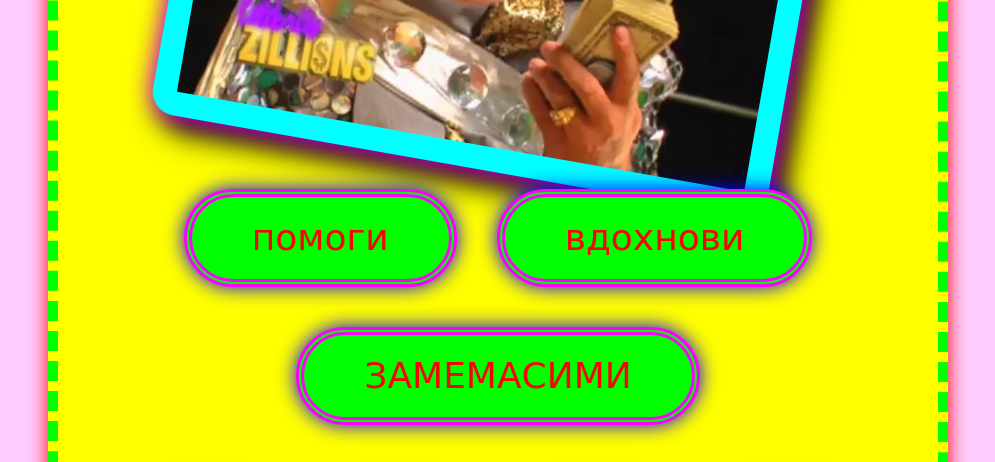
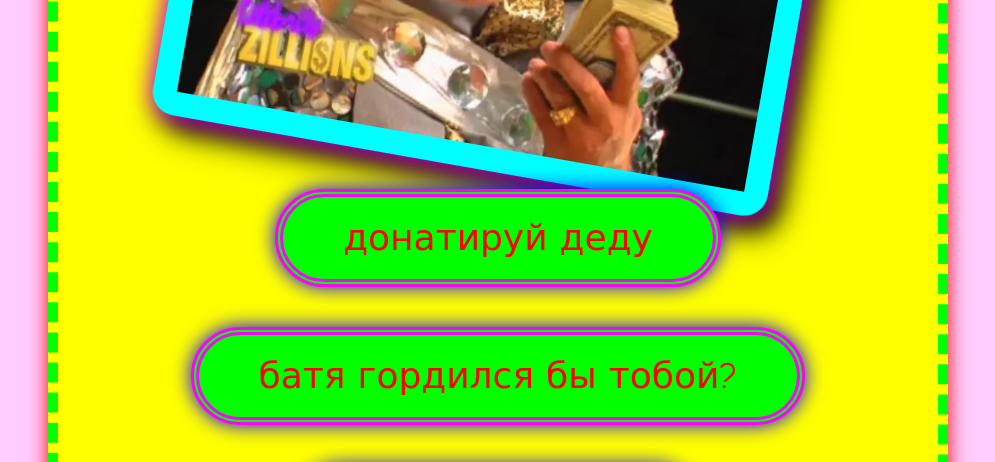
Before and after one commit to madKULOLO/madkulolo.github.io, a plain HTML site: page index.html in a window 1280 px wide. Shown: the part 1051-1513 px from the top of the page, without its empty margins (142-1137 px from the left). Drawn offline with Linux system fonts and the light colour scheme; no server answers.

Commit message:
Update index.html
upd

```diff
--- a/index.html
+++ b/index.html
@@ -20,15 +20,15 @@
 <body>
 
 <div class="container">
-    <h1>С ДЕДОМ<br />НЕ СКУПИСЬ</h1>
+    <h1>С ДЕДОМ<br />НЕ СКУФИСЬ</h1>
     <h2>ПОДЕЛИСЬ</h2>
 
     <img src="/images/money.webp" alt="выбери уже">
 
     <div class="btn-group">
-        <a class="btn btn-danger btn-lg" target="_blank" href="https://www.donationalerts.com/r/madkulolo">помоги</a>
-        <a class="btn btn-primary btn-lg" target="_blank" href="https://boosty.to/madkulolo">вдохнови</a>
-        <a class="btn btn-primary btn-lg" target="_blank" href="https://memealerts.com/madkulolo">ЗАМЕМАСИМИ</a>
+        <a class="btn btn-danger btn-lg" target="_blank" href="https://www.donationalerts.com/r/madkulolo">донатируй деду</a>
+        <a class="btn btn-primary btn-lg" target="_blank" href="https://boosty.to/madkulolo">батя гордился бы тобой?</a>
+        <a class="btn btn-primary btn-lg" target="_blank" href="https://memealerts.com/madkulolo">мемный алёрт</a>
     </div>
 
     <div class="social-links">
```
